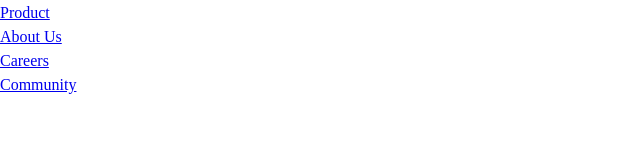
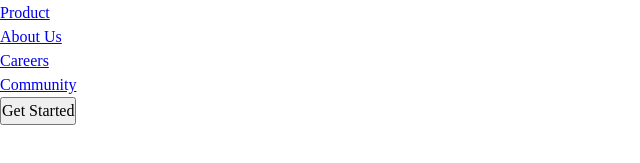
Before and after one commit to MohamadShariat/landing-page, a website built with Vite: page index.html in a window 1280 px wide. Shown: the part 47-210 px from the top of the page, without its empty margins (0-640 px from the left). Built offline with nearby package versions, Linux system fonts and the light colour scheme.

Commit message:
add button to header

```diff
--- a/index.html
+++ b/index.html
@@ -25,6 +25,7 @@
           <li><a href="#">Community</a></li>
         </ul>
       </nav>
+      <button class="button">Get Started</button>
     </div>
   </header>
 
```
